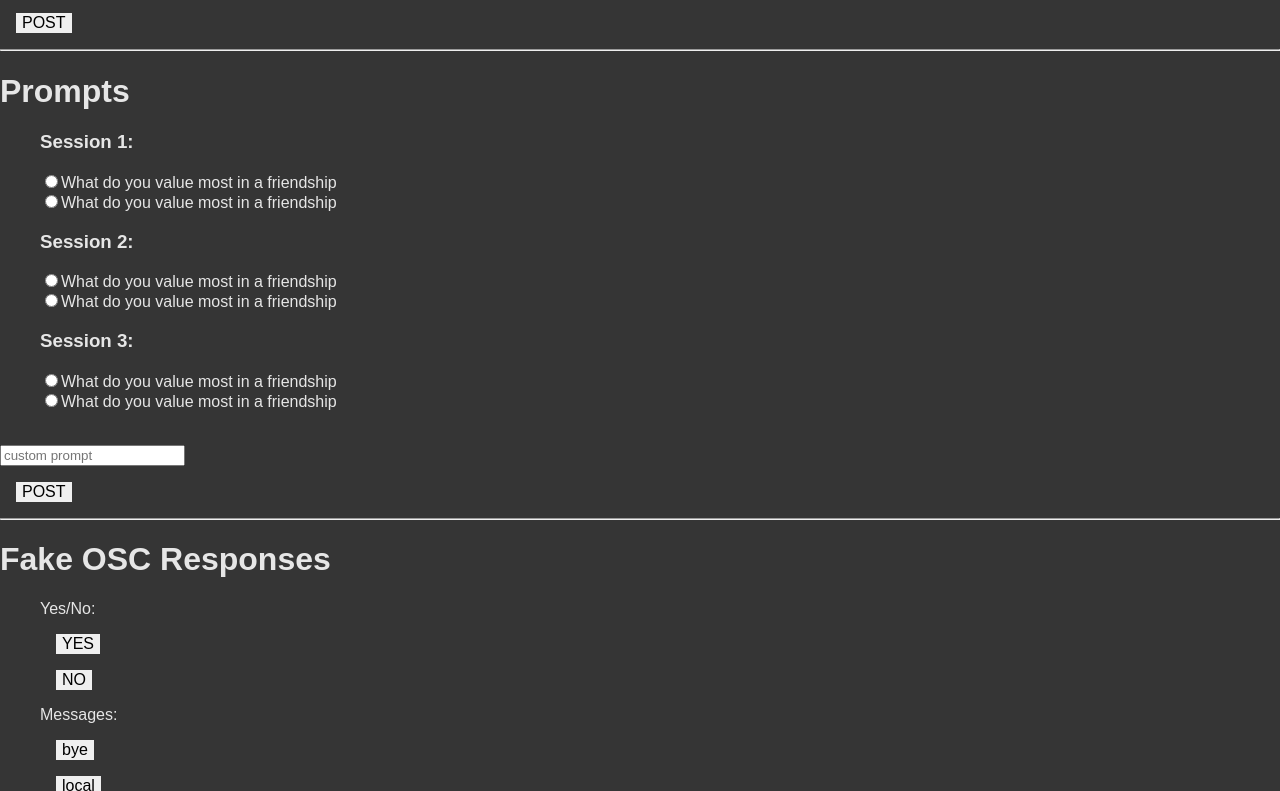
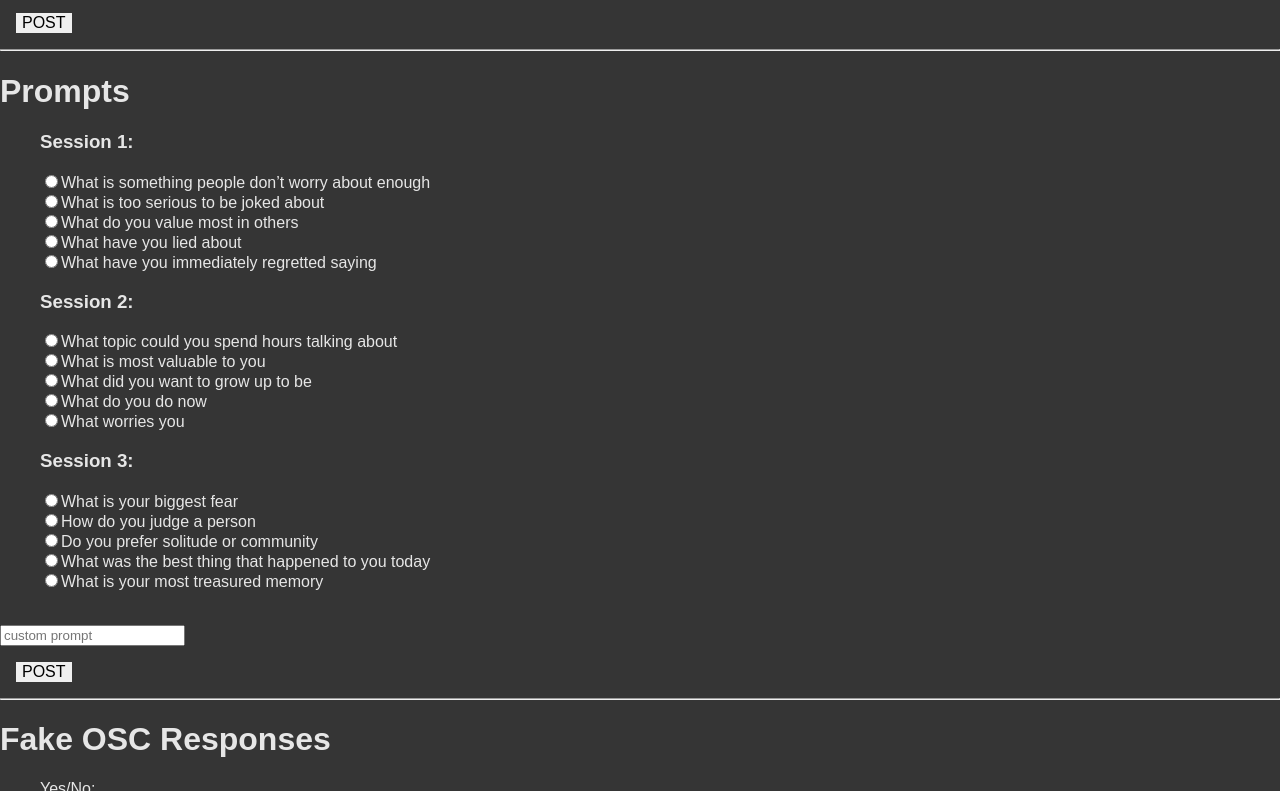
Before and after one commit to spencercap/bim-chat, a website: page public/config.html in a window 1280 px wide. Shown: the part 699-1490 px from the top of the page. Drawn offline with nearby package versions, Linux system fonts and the light colour scheme; no server answers.

Commit message:
added questions

```diff
--- a/public/config.html
+++ b/public/config.html
@@ -53,7 +53,7 @@
 
           <h3>Session 3:</h3>
           <input type="radio" name="tt" value="Are you living the life you dreamed about">Are you living the life you dreamed about</input><br>
-          <input type="radio" name="tt" value="Have you cheated">Have you cheated</input><br>
+          <input type="radio" name="tt" value="Have you cheated on a partner">Have you cheated on a partner</input><br>
 
 
           <!-- <input type="radio" name="tt" value="ready or not">ready or not</input><br>
@@ -78,16 +78,25 @@
       <h1>Prompts</h1>
         <ul class="qContainer">
           <h3>Session 1:</h3>
-          <input type="radio" name="q" value="What do you value most in a friendship">What do you value most in a friendship</input><br>
-          <input type="radio" name="q" value="What do you value most in a friendship">What do you value most in a friendship</input><br>
+          <input type="radio" name="q" value="What is something people don’t worry about enough">What is something people don’t worry about enough</input><br>
+          <input type="radio" name="q" value="What is too serious to be joked about">What is too serious to be joked about</input><br>
+          <input type="radio" name="q" value="What do you value most in others">What do you value most in others</input><br>
+          <input type="radio" name="q" value="What have you lied about">What have you lied about</input><br>
+          <input type="radio" name="q" value="What have you immediately regretted saying">What have you immediately regretted saying</input><br>
 
           <h3>Session 2:</h3>
-          <input type="radio" name="q" value="What do you value most in a friendship">What do you value most in a friendship</input><br>
-          <input type="radio" name="q" value="What do you value most in a friendship">What do you value most in a friendship</input><br>
+          <input type="radio" name="q" value="What topic could you spend hours talking about">What topic could you spend hours talking about</input><br>
+          <input type="radio" name="q" value="What is most valuable to you">What is most valuable to you</input><br>
+          <input type="radio" name="q" value="What did you want to grow up to be">What did you want to grow up to be</input><br>
+          <input type="radio" name="q" value="What do you do now">What do you do now</input><br>
+          <input type="radio" name="q" value="What worries you">What worries you</input><br>
 
           <h3>Session 3:</h3>
-          <input type="radio" name="q" value="What do you value most in a friendship">What do you value most in a friendship</input><br>
-          <input type="radio" name="q" value="What do you value most in a friendship">What do you value most in a friendship</input><br>
+          <input type="radio" name="q" value="What is your biggest fear">What is your biggest fear</input><br>
+          <input type="radio" name="q" value="How do you judge a person">How do you judge a person</input><br>
+          <input type="radio" name="q" value="Do you prefer solitude or community">Do you prefer solitude or community</input><br>
+          <input type="radio" name="q" value="What was the best thing that happened to you today">What was the best thing that happened to you today</input><br>
+          <input type="radio" name="q" value="What is your most treasured memory">What is your most treasured memory</input><br>
 
 
 
```
